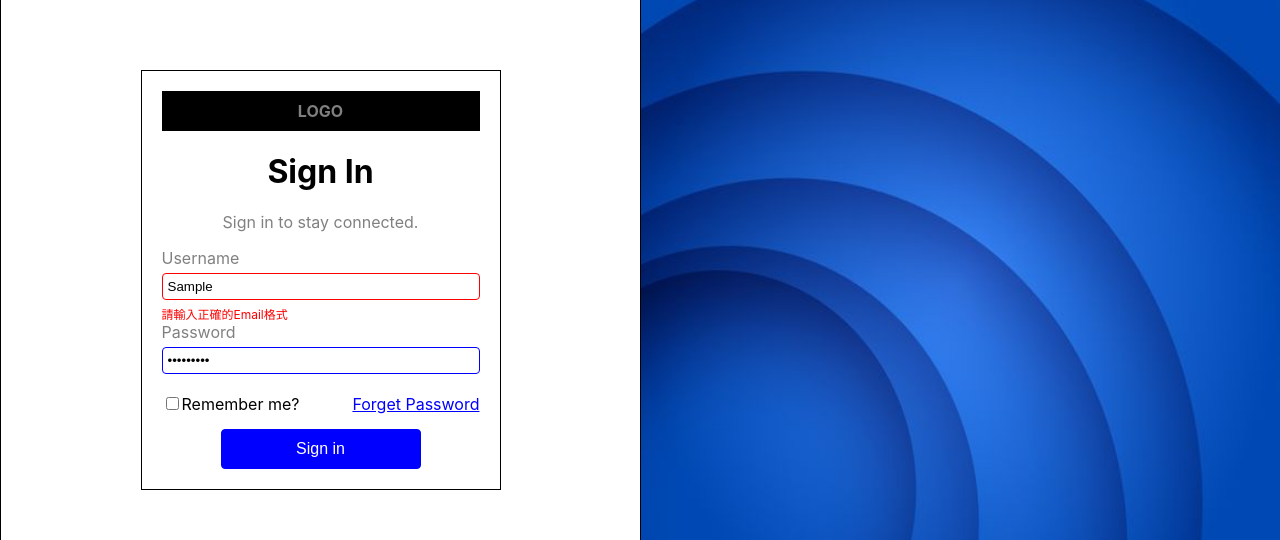
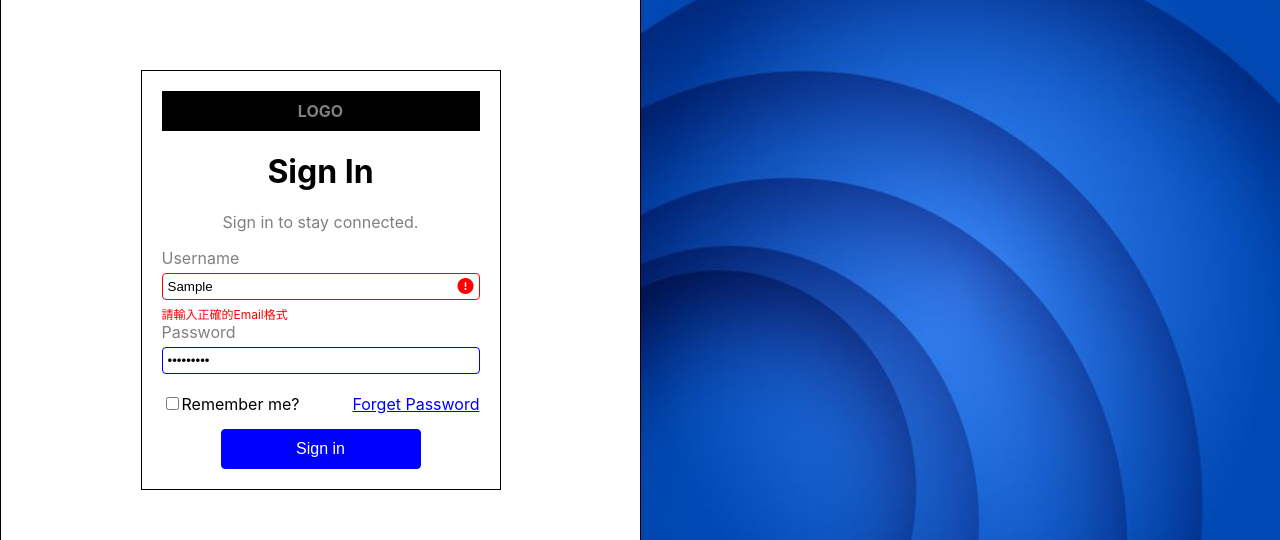
Before and after one commit to ryany1819/hi5-test, a React (Create React App) app: page /sign-in in a window 1280 px wide. Both pictures are taken after typing "Sample", "Sample123" into the empty fields and a click on the button "Sign in". Shown: the part 120-660 px from the top of the page. Built offline with nearby package versions, Linux system fonts and the light colour scheme.

Commit message:
more code completion -- add exclamation icon right to input field, as mentioned in req. 2

```diff
--- a/package.json
+++ b/package.json
@@ -3,6 +3,10 @@
   "version": "0.1.0",
   "private": true,
   "dependencies": {
+    "@fortawesome/fontawesome-svg-core": "^6.4.0",
+    "@fortawesome/free-regular-svg-icons": "^6.4.0",
+    "@fortawesome/free-solid-svg-icons": "^6.4.0",
+    "@fortawesome/react-fontawesome": "^0.2.0",
     "@testing-library/jest-dom": "^5.16.5",
     "@testing-library/react": "^13.4.0",
     "@testing-library/user-event": "^13.5.0",
--- a/public/index.html
+++ b/public/index.html
@@ -24,6 +24,8 @@
       work correctly both with client-side routing and a non-root public URL.
       Learn how to configure a non-root public URL by running `npm run build`.
     -->
+    <link rel="stylesheet" href="https://cdnjs.cloudflare.com/ajax/libs/font-awesome/6.4.0/css/all.min.css" integrity="sha512-iecdLmaskl7CVkqkXNQ/ZH/XLlvWZOJyj7Yy7tcenmpD1ypASozpmT/E0iPtmFIB46ZmdtAc9eNBvH0H/ZpiBw==" crossorigin="anonymous" referrerpolicy="no-referrer" />
+    <link rel="stylesheet" href="https://cdnjs.cloudflare.com/ajax/libs/font-awesome/6.4.0/css/fontawesome.min.css" integrity="sha512-SgaqKKxJDQ/tAUAAXzvxZz33rmn7leYDYfBP+YoMRSENhf3zJyx3SBASt/OfeQwBHA1nxMis7mM3EV/oYT6Fdw==" crossorigin="anonymous" referrerpolicy="no-referrer" />
     <title>React App</title>
   </head>
   <body>
--- a/src/App.scss
+++ b/src/App.scss
@@ -46,6 +46,9 @@ $red: red;
       }
 
       form {
+        .input-control {
+          position: relative;
+
           .input-label {
             display: block;
             width: 100%;
@@ -59,6 +62,14 @@ $red: red;
             padding: 5px;
             margin: 5px 0;
             border-radius: 4px;
+          }
+
+          i {
+            position: absolute;
+            right: 6px;
+            top: 30px;
+            color: $red;
+          }
         }
 
         p.err-msg {
--- a/src/SignIn.js
+++ b/src/SignIn.js
@@ -4,6 +4,7 @@ import sideImage from './assets/images/side.jpg';
 import TokenContext from './TokenContext';
 import { userLoginApi } from './services';
 import { Navigate } from 'react-router-dom';
+import { FontAwesomeIcon } from '@fortawesome/react-fontawesome';
 
 export default function SignIn() {
     const [username, setUsername] = useState('');
@@ -11,7 +12,7 @@ export default function SignIn() {
     const [unameErr, setUnameErr] = useState(0);
     const [pwdErr, setPwdErr] = useState(0);
 
-    const {token, setToken} = useContext(TokenContext);
+    const { token, setToken } = useContext(TokenContext);
 
     const handleClick = (e) => {
         const newUnameErr = validateUsername(username);
@@ -44,12 +45,21 @@ export default function SignIn() {
                         <h1>Sign In</h1>
                         <p id="signin-subtitle">Sign in to stay connected.</p>
                         <form onSubmit={doLogin}>
+                            {/* Username */}
+                            <div className="input-control">
                                 <label className="input-label" htmlFor="username">Username</label>
                                 <input type="text" className={`${unameErr ? "red-border" : "blue-border"}`} name="username" value={username} onChange={(e) => setUsername(e.target.value)} />
+                                {unameErr !== 0 && <i className="fa-solid fa-circle-exclamation"></i>}
+                            </div>
                             {unameErr !== 0 && <p className="err-msg">{UNAME_ERR_MSG[unameErr]}</p>}
+                            {/* Password */}
+                            <div className="input-control">
                                 <label className="input-label" htmlFor="password">Password</label>
                                 <input type="password" className={`${pwdErr ? "red-border" : "blue-border"}`} name="password" value={password} onChange={(e) => setPassword(e.target.value)} />
+                                {pwdErr !== 0 && <i className="fa-solid fa-circle-exclamation"></i>}
+                            </div>
                             {pwdErr !== 0 && <p className="err-msg">{PWD_ERR_MSG[pwdErr]}</p>}
+                            {/* Support Options */}
                             <div id="signin-support">
                                 <label>
                                     <input type="checkbox" />
@@ -57,12 +67,13 @@ export default function SignIn() {
                                 </label>
                                 <a href="/dummy-forgot" id="signin-forgot">Forget Password</a>
                             </div>
+                            {/* Sign-in Button */}
                             <button id="signin-btn" type="submit" onClick={handleClick}>Sign in</button>
                         </form>
                     </div>
                 </div>
                 <div id="signin-right">
-                <img src={sideImage} alt="side-img"/>
+                    <img src={sideImage} alt="side-img" />
                 </div>
             </div>
         </>
```
Also changed, not shown: 1 other file (tests, documents, lock files or other folders). Lines whose indentation alone changed are shown as unchanged.
